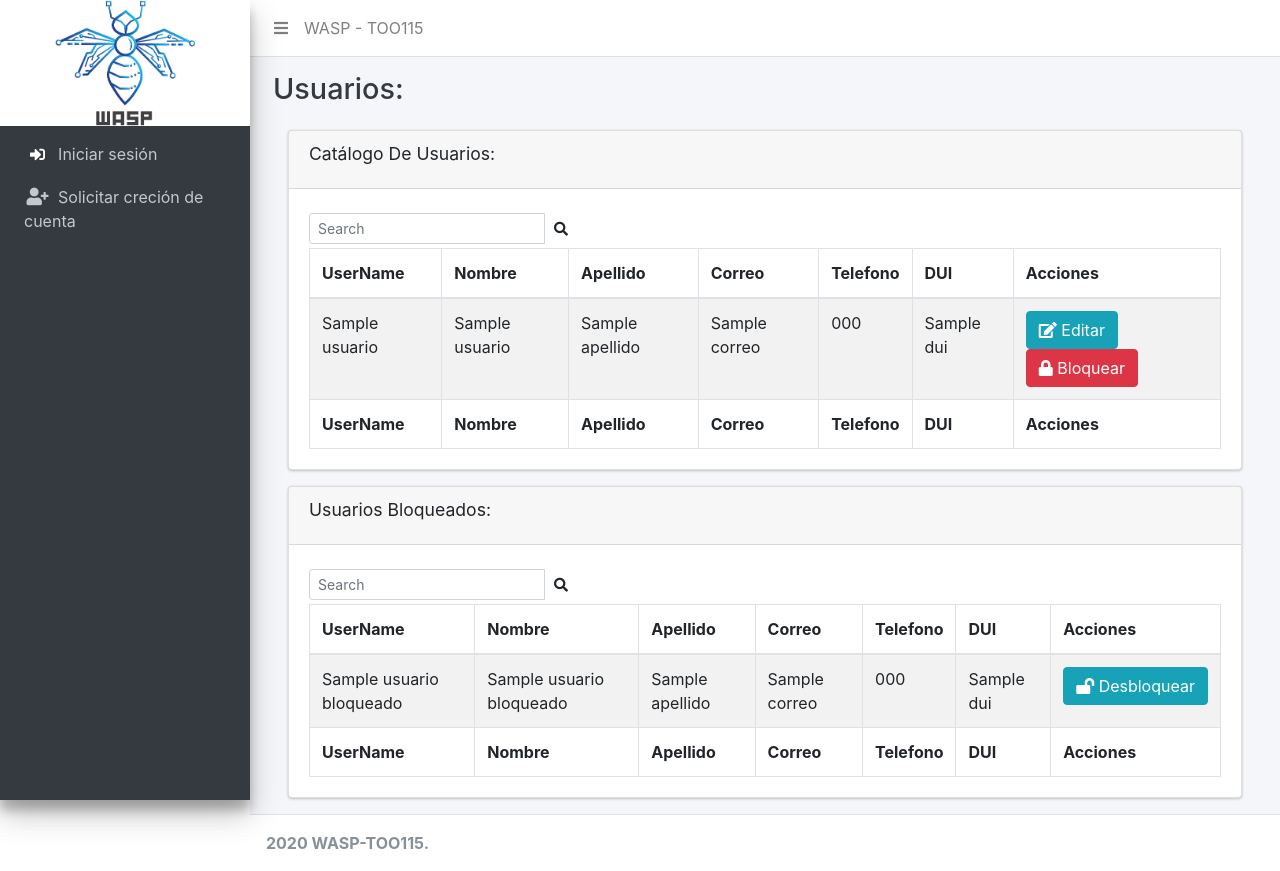
After one commit to Warranty-System-Protection-WASP/SistemaDeSeguridad-PythonDjangoTOO115, a Django app: template WASP_TOO115/templates/Usuarios/index_usuarios.html in a window 1280 px wide. The commit adds this page. Run offline with Django 3.2, Linux system fonts and the light colour scheme; the template is opened without the code that fills it: most values are stand-ins (such as "Sample title", 1, 10 or a date in 2020); some libraries are stand-ins or nearby versions.

Commit message:
Index Usuarios :D

```diff
--- a/WASP_TOO115/apps/Cuenta/urls.py
+++ b/WASP_TOO115/apps/Cuenta/urls.py
@@ -15,10 +15,12 @@ urlpatterns = [
     path('Municipio/<int:pk>', EditarMunicipio.as_view(), name = 'ModificarMunicipio'),
     path('Municipios/<int:pk>/Borrar', EliminarMunicipio.as_view(), name = 'EliminarMunicipio'),
     path('Municipios', AdministrarMunicipios.as_view(), name = 'AdministrarMunicipios'),
-    path('Solicitudes', AdministrarSolicitudes.as_view(), name = 'Solicitudes'),
+    #path('Solicitudes', AdministrarSolicitudes.as_view(), name = 'Solicitudes'),
     re_path(r'^Aprobar/(?P<pk>\w+)', Aprobar.as_view(), name = 'AprobarSolicitud'),
     #Detalle usuario
     re_path(r'^DetalleUsuario/(?P<pk>\w+)', DetalleUsuario.as_view(), name = 'DetalleUsuario'),
     #Para cambiar contraseña
     path('password_change/', PasswordChangeView.as_view(), name='password_change'),
+    #Para Usuarios
+    path('Usuarios/', index_usuarios, name='index usuarios'),
 ]
--- a/WASP_TOO115/templates/Base/sidebar.html
+++ b/WASP_TOO115/templates/Base/sidebar.html
@@ -53,9 +53,9 @@
           </a>
         </li>
         <li class="nav-item">
-          <a href="{% url 'Cuenta:Solicitudes' %}" class="nav-link"> <!-- el href tiene que referenciar al nombre del url de nuestra app -->
-            <i class="nav-icon fas fa-paperclip"></i> <!-- Icono a utilizar -->
-            <p>Solicitudes</p>
+          <a href="{% url 'Cuenta:index usuarios' %}" class="nav-link"> <!-- el href tiene que referenciar al nombre del url de nuestra app -->
+            <i class="nav-icon fas fa-users"></i> <!-- Icono a utilizar -->
+            <p>Usuarios</p>
           </a>
         </li>
         <li class="nav-item">
--- /dev/null
+++ b/WASP_TOO115/templates/Usuarios/index_usuarios.html
@@ -0,0 +1,288 @@
+{% extends 'Base/Base.html' %}
+
+{% block title %}
+Usuarios | WASP - TOO115
+{% endblock %}
+
+{% block contentHeader %}
+Usuarios:
+{% endblock %}
+
+{% block content %}
+<section class="content">
+      <div class="container-fluid">
+        <div class="row">
+          <div class="col-12">
+            <div class="card">
+              <div class="card-header">
+                <h3 class="card-title">Catálogo De Usuarios:</h3>
+              </div>
+              <div class="card-body">
+                <form class="form-inline">
+                  <div class="input-group input-group-sm">
+                    <input class="form-control form-control-navbar my-1" type="search" placeholder="Search" aria-label="Search" id="formulario">
+                    <div class="input-group-append">
+                      <button class="btn btn-navbar my-1" type="button">
+                        <i class="fas fa-search"></i>
+                      </button>
+                    </div>
+                  </div>
+                </form>
+                  <table id="tabla_usuarios" class="table table-bordered table-striped">
+                      <thead>
+                         <tr>
+                            <th>UserName</th>
+                            <th>Nombre</th>
+                            <th>Apellido</th>
+                            <th>Correo</th>
+                            <th>Telefono</th>
+                            <th>DUI</th>
+                            <th>Acciones</th>
+                         </tr>
+                      </thead>
+                      <tbody id="registros_usuarios">
+                        {% if usuarios %}
+                        {% for usuario in usuarios %}
+                         <tr>
+                            <td>{{ usuario.nomUsuario }}</td>
+                            <td>{{ usuario.nombre }}</td>
+                            <td>{{ usuario.apellido }}</td>
+                            <td>{{ usuario.correo }}</td>
+                            <td>{{ usuario.telefono }}</td>
+                            <td>{{ usuario.dui }}</td>
+                            <td><a href=""><button type="button" class="btn btn-info" name="editar"><i class="fas fa-edit"></i> Editar</button></a>  <a href=""><button type="button" class="btn btn-danger" name="bloquear"><i class="fas fa-lock"></i> Bloquear</button></a></td>
+                         </tr>
+                         {% endfor %}
+                         {% else %}
+                         <h5>No hay registros de Usuarios</h5>
+                         {% endif %}
+                      </tbody>
+                      <tfoot>
+                        <tr>
+                          <th>UserName</th>
+                          <th>Nombre</th>
+                          <th>Apellido</th>
+                          <th>Correo</th>
+                          <th>Telefono</th>
+                          <th>DUI</th>
+                          <th>Acciones</th>
+                        </tr>
+                      </tfoot>
+                  </table>
+              </div>
+            </div>
+            <div class="card">
+              <div class="card-header">
+                <h3 class="card-title">Usuarios Bloqueados:</h3>
+              </div>
+              <div class="card-body">
+                <form class="form-inline">
+                  <div class="input-group input-group-sm">
+                    <input class="form-control form-control-navbar my-1" type="search" placeholder="Search" aria-label="Search" id="formulario_bloqueados">
+                    <div class="input-group-append">
+                      <button class="btn btn-navbar my-1" type="button">
+                        <i class="fas fa-search"></i>
+                      </button>
+                    </div>
+                  </div>
+                </form>
+                  <table id="tabla_usuarios_bloqueados" class="table table-bordered table-striped">
+                      <thead>
+                         <tr>
+                            <th>UserName</th>
+                            <th>Nombre</th>
+                            <th>Apellido</th>
+                            <th>Correo</th>
+                            <th>Telefono</th>
+                            <th>DUI</th>
+                            <th>Acciones</th>
+                         </tr>
+                      </thead>
+                      <tbody id="registros_usuarios_bloqueados">
+                        {% if bloqueados %}
+                        {% for usuario_bloqueado in bloqueados %}
+                         <tr>
+                            <td>{{ usuario_bloqueado.nomUsuario }}</td>
+                            <td>{{ usuario_bloqueado.nombre }}</td>
+                            <td>{{ usuario_bloqueado.apellido }}</td>
+                            <td>{{ usuario_bloqueado.correo }}</td>
+                            <td>{{ usuario_bloqueado.telefono }}</td>
+                            <td>{{ usuario_bloqueado.dui }}</td>
+                            <td><a href=""><button type="button" class="btn btn-info" name="desbloquear"><i class="fas fa-lock-open"></i> Desbloquear</button></a></td>
+                         </tr>
+                         {% endfor %}
+                         {% else %}
+                         <h5>No hay registros de Usuarios Bloqueados</h5>
+                         {% endif %}
+                      </tbody>
+                      <tfoot>
+                        <tr>
+                          <th>UserName</th>
+                          <th>Nombre</th>
+                          <th>Apellido</th>
+                          <th>Correo</th>
+                          <th>Telefono</th>
+                          <th>DUI</th>
+                          <th>Acciones</th>
+                        </tr>
+                      </tfoot>
+                  </table>
+              </div>
+            </div>
+            <div class="card" id="card_solicitudes" value="{{ admin }}">
+              <div class="card-header">
+                <h3 class="card-title">Solicitudes:</h3>
+              </div>
+              <div class="card-body">
+                  <table id="tabla_solicitudes" class="table table-bordered table-dark table-striped">
+                    <thead class="table-dark">
+                      <tr>
+                        <th scope="col" align="center">Usuario</th>
+                        <th scope="col" align="center">Nombres</th>
+                        <th scope="col" align="center">Apellidos</th>
+                        <th scope="col" align="center">Estado</th>
+                        <th scope="col" align="center">Solicitud</th>
+                        <th scope="col" width="200px">Acciones</th>
+                      </tr>
+                    </thead>
+                    <tbody>
+                      {% if solicitudes %}
+                      {% for row in solicitudes %}
+                      <tr>
+                        <td>{{ row.pk }}</td>
+                        <td>{{ row.nombre }}</td>
+                        <td>{{ row.apellido }}</td>
+                        <td>{{ row.is_active }}</td>
+                        <td>{{ row.solicitud }}</td>
+                        <td>
+
+                          <!--Aprobar-->
+                          <a href="{% url 'Cuenta:AprobarSolicitud' row.pk %}" class="btn-info btn btn-lg">
+                            <i class="fa fa-check-circle"></i>
+                          </a>
+
+                          <!--Detalle de usuario-->
+                          <a href="{% url 'Cuenta:DetalleUsuario' row.pk %}" class="btn-light btn btn-lg">
+                              <i class="fa fa-id-card-o"></i>
+                          </a>
+                            <!--borrar-->
+                          <button class="btn-danger btn btn-lg" data-toggle='modal' data-target='#deleteModal' data-pk='{{ row.pk }}'>
+                            <i class="fas fa-trash-alt"></i>
+                          </button>
+                        </td>
+                      </tr>
+                      {% endfor %}
+                      {% else %}
+                      <h5>No hay registros de Solicitudes</h5>
+                      {% endif %}
+                    </tbody>
+                      <tfoot>
+                        <tr>
+                          <th scope="col" align="center">Usuario</th>
+                          <th scope="col" align="center">Nombres</th>
+                          <th scope="col" align="center">Apellidos</th>
+                          <th scope="col" align="center">Estado</th>
+                          <th scope="col" align="center">Solicitud</th>
+                          <th scope="col" width="200px">Acciones</th>
+                        </tr>
+                      </tfoot>
+                  </table>
+              </div>
+            </div>
+          </div>
+        </div>
+      </div>
+</section>
+<script src="../../plugins/jquery/jquery.min.js"></script>
+<!-- Bootstrap 4 -->
+<script src="../../plugins/bootstrap/js/bootstrap.bundle.min.js"></script>
+<!-- DataTables -->
+<script src="../../plugins/datatables/jquery.dataTables.min.js"></script>
+<script src="../../plugins/datatables-bs4/js/dataTables.bootstrap4.min.js"></script>
+<script src="../../plugins/datatables-responsive/js/dataTables.responsive.min.js"></script>
+<script src="../../plugins/datatables-responsive/js/responsive.bootstrap4.min.js"></script>
+<script>
+  var tabla = document.getElementById('tabla_usuarios');
+  var tabla_bloqueados = document.getElementById('tabla_usuarios_bloqueados');
+  var formulario = document.querySelector('#formulario');
+  var formulario_bloqeuados = document.querySelector('#formulario_bloqueados');
+  var tuplas = document.querySelector('#registros_usuarios');
+  var tuplas_bloqueados = document.querySelector('#registros_usuarios_bloqueados');
+  var registros = [];
+  var registros_bloqueados = [];
+  var card = document.getElementById('card_solicitudes');
+
+  for(var i=1;i<=tabla.rows.length-2;i++){
+    /*for(var j=0;j<3;j++){
+      alert(tabla.rows[i].cells[j].innerHTML);
+    }*/
+    var usuario = {
+      username: tabla.rows[i].cells[0].innerHTML,
+      nombre: tabla.rows[i].cells[1].innerHTML,
+      apellido: tabla.rows[i].cells[2].innerHTML,
+      correo: tabla.rows[i].cells[3].innerHTML,
+      telefono: tabla.rows[i].cells[4].innerHTML,
+      dui: tabla.rows[i].cells[5].innerHTML,
+    };
+    registros.push(usuario);
+  }
+
+  const filtrar = ()=>{
+    tuplas.innerHTML = ''
+    const texto = formulario.value.toLowerCase();
+    for(var i=0;i<registros.length;i++){
+      var nombre = registros[i].username.toLowerCase();
+      if(nombre.indexOf(texto) !== -1){
+        tuplas.innerHTML += "<td>"+registros[i].username+"</td><td>"+registros[i].nombre+"</td><td>"+registros[i].apellido+"</td><td>"+registros[i].correo+"</td><td>"+registros[i].telefono+"</td><td>"+registros[i].dui+"</td>"+"<td><a href=''><button type='button' class='btn btn-info' name='editar'><i class='fas fa-edit'></i> Editar</button></a>  <a href=''><button type='button' class='btn btn-danger' name='bloquear'><i class='fas fa-lock'></i> Bloquear</button></a></td>"
+      }
+    }
+  }
+  formulario.addEventListener('keyup',filtrar);
+
+  for(var i=1;i<=tabla_bloqueados.rows.length-2;i++){
+    /*for(var j=0;j<3;j++){
+      alert(tabla.rows[i].cells[j].innerHTML);
+    }*/
+    var usuario_bloqueado = {
+      username: tabla.rows[i].cells[0].innerHTML,
+      nombre: tabla.rows[i].cells[1].innerHTML,
+      apellido: tabla.rows[i].cells[2].innerHTML,
+      correo: tabla.rows[i].cells[3].innerHTML,
+      telefono: tabla.rows[i].cells[4].innerHTML,
+      dui: tabla.rows[i].cells[5].innerHTML,
+    };
+    registros_bloqueados.push(usuario_bloqueado);
+  }
+
+  const filtrar_bloqueados = ()=>{
+    tuplas_bloqueados.innerHTML = ''
+    const texto = formulario_bloqeuados.value.toLowerCase();
+    for(var i=0;i<registros_bloqueados.length;i++){
+      var nombre = registros_bloqueados[i].username.toLowerCase();
+      if(nombre.indexOf(texto) !== -1){
+        tuplas.innerHTML += "<td>"+registros_bloqueados[i].username+"</td><td>"+registros_bloqueados[i].nombre+"</td><td>"+registros_bloqueados[i].apellido+"</td><td>"+registros_bloqueados[i].correo+"</td><td>"+registros_bloqueados[i].telefono+"</td><td>"+registros_bloqueados[i].dui+"</td>"+"<td><a href=''><button type='button' class='btn btn-danger' name='desbloquear'><i class='fas fa-lock-open'></i> Desbloquear</button></a></td>"
+      }
+    }
+  }
+  formulario_bloqeuados.addEventListener('keyup',filtrar_bloqueados);
+
+  var user = card.getAttribute("value");
+  if(user == 'True'){
+    card.style.display = 'block';
+  }else{
+    card.style.display = 'none';
+  }
+
+  $(function () {
+    $('#tabla_roles').DataTable({
+      "paging": true,
+      "lengthChange": false,
+      "searching": false,
+      "ordering": true,
+      "info": true,
+      "autoWidth": false,
+      "responsive": true,
+    });
+  });
+</script>
+{% endblock %}
```
Also changed, not shown: WASP_TOO115/apps/Cuenta/views.py (+52 -3 lines), WASP_TOO115/apps/Rol/migrations/0004_auto_20201205_1157.py (added).
